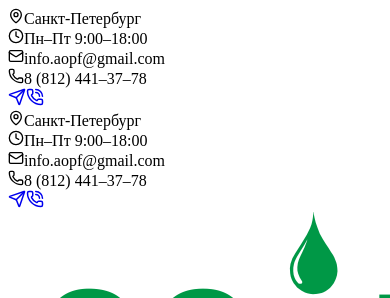
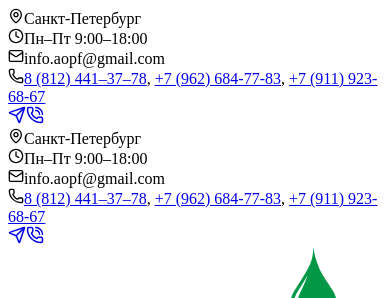
Before and after one commit to lgetester2019/AOPF, a Next.js app: page /blog in a window 390 px wide. Shown: the top 298 px of the page. Built offline with nearby package versions, Linux system fonts and the light colour scheme; no server answers; the database is empty.

Commit message:
update topbar phones

```diff
--- a/src/components/AboutUs.tsx
+++ b/src/components/AboutUs.tsx
@@ -46,7 +46,7 @@ export default function AboutUs() {
                         результатам СОУТ, медосмотрам, обучению и другим вопросам охраны труда.
                     </p>
 
-                    <p className="text-white font-semibold mt-4">
+                    <p className="text-[#26428b] font-semibold mt-4">
                         Организация функционирует как орган публичной власти, осуществляя
                         деятельность по оценке (подтверждению) соответствия.
                     </p>
--- a/src/components/Header/MainHeader.tsx
+++ b/src/components/Header/MainHeader.tsx
@@ -19,6 +19,7 @@ import SearchToggle from "@/components/SearchToggle";
 import DropdownServices from "@/components/DropdownServices";
 
 import MobileMenu from "./MobileMenu";
+import TopBar from "@/components/Header/TopBar";
 
 const Header: React.FC = () => {
     const [isServicesOpen, setIsServicesOpen] = useState(false);
@@ -59,46 +60,7 @@ const Header: React.FC = () => {
         <div className="fixed top-0 left-0 w-full z-50 bg-white">
             <header className="w-full">
                 {}
-                <div className="hidden lg:block w-full bg-green-600/20">
-                    <div className="max-w-[1350px] mx-auto flex justify-between items-center px-6 py-2 text-sm text-gray-700">
-                        <div className="flex items-center gap-6">
-                            <div className="flex items-center gap-2">
-                                <MapPin size={16} className="text-gray-900" />
-                                <span>Санкт-Петербург</span>
-                            </div>
-                            <div className="flex items-center gap-2">
-                                <Clock size={16} className="text-gray-900" />
-                                <span>Пн–Пт 9:00–18:00</span>
-                            </div>
-                        </div>
-                        <div className="flex items-center gap-6">
-                            <div className="flex items-center gap-2">
-                                <Mail size={16} className="text-gray-900" />
-                                <span>info.aopf@gmail.com</span>
-                            </div>
-                            <div className="flex items-center gap-2">
-                                <Phone size={16} className="text-gray-900" />
-                                <span>8 (812) 441–37–78</span>
-                            </div>
-                            <a
-                                href="https://t.me/your_channel"
-                                target="_blank"
-                                rel="noopener noreferrer"
-                                className="p-1.5 rounded-full hover:bg-gray-100"
-                            >
-                                <Send size={18} className="text-[#0088cc]" />
-                            </a>
-                            <a
-                                href="https://wa.me/79111234567"
-                                target="_blank"
-                                rel="noopener noreferrer"
-                                className="p-1.5 rounded-full hover:bg-gray-100"
-                            >
-                                <PhoneCall size={18} className="text-[#25D366]" />
-                            </a>
-                        </div>
-                    </div>
-                </div>
+               <TopBar></TopBar>
 
                 {}
                 <div className="bg-white rounded-b-4xl shadow-sm">
--- a/src/components/Header/TopBar.tsx
+++ b/src/components/Header/TopBar.tsx
@@ -20,15 +20,36 @@ const TopBar = () => (
                     <span>info.aopf@gmail.com</span>
                 </div>
                 <div className="flex items-center gap-2">
-                    <Phone size={16} className="text-gray-900" />
-                    <span>8 (812) 441–37–78</span>
+                    <Phone size={16} className="text-gray-900"/>
+                    <span>
+  <a href="tel:+78124413778" className="hover:underline">
+    8 (812) 441–37–78
+  </a>,{" "}
+                        <a href="tel:+79626847783" className="hover:underline">
+    +7 (962) 684-77-83
+  </a>,{" "}
+                        <a href="tel:+79119236867" className="hover:underline">
+    +7 (911) 923-68-67
+  </a>
+</span>
+
                 </div>
-                <a href="https://t.me/your_channel" target="_blank" rel="noopener noreferrer"
-                   className="p-1.5 rounded-full hover:bg-gray-100 transition-colors" aria-label="Telegram">
-                    <Send size={18} className="text-[#0088cc]" />
+                <a
+                    href="https://t.me/"
+                    target="_blank"
+                    rel="noopener noreferrer"
+                    className="p-1.5 rounded-full hover:bg-gray-100 transition-colors"
+                    aria-label="Telegram"
+                >
+                <Send size={18} className="text-[#0088cc]" />
                 </a>
-                <a href="https://wa.me/79111234567" target="_blank" rel="noopener noreferrer"
-                   className="p-1.5 rounded-full hover:bg-gray-100 transition-colors" aria-label="WhatsApp">
+                <a
+                    href="https://wa.me/79626847783"
+                    target="_blank"
+                    rel="noopener noreferrer"
+                    className="p-1.5 rounded-full hover:bg-gray-100 transition-colors"
+                    aria-label="WhatsApp"
+                >
                     <PhoneCall size={18} className="text-[#25D366]" />
                 </a>
             </div>
```
Also changed, not shown: src/app/services/measurement/page.tsx (+8 -1 lines).
